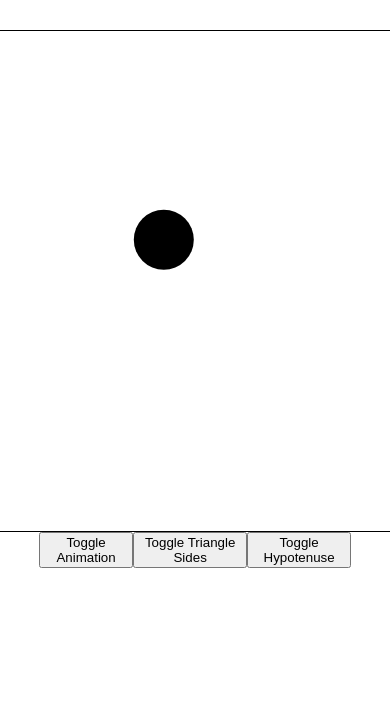
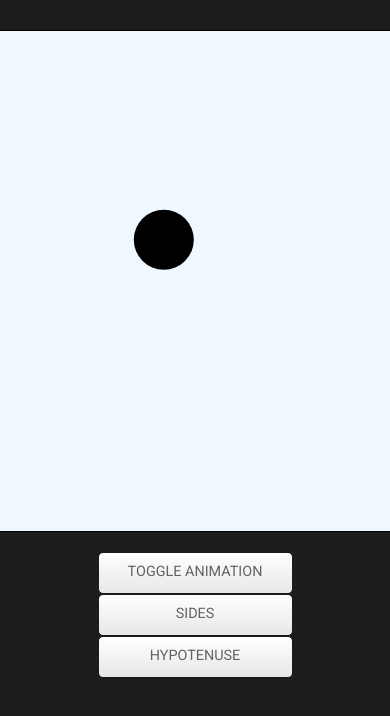
Before and after one commit to thebinaryfelix/spheres-tracking-canvas, a plain HTML site: page index.html in a window 390 px wide. Shown: the top 716 px of the page. Drawn offline with Linux system fonts and the light colour scheme.

Commit message:
Responsive Canvas | refactoring

```diff
--- a/index.html
+++ b/index.html
@@ -12,12 +12,15 @@
 </head>
 <body>
   <section id="board-holder">
-    <canvas id="board"></canvas>
+
+    <canvas id="board" width="1000px"></canvas>
+
     <div class="btn-holder">
-      <button id="toggle-animation">Toggle Animation</button>
-      <button id="toggle-sides">Toggle Triangle Sides</button>
-      <button id="toggle-hypotenuse">Toggle Hypotenuse</button>
+      <a id="toggle-animation">TOGGLE ANIMATION</a>
+      <a id="toggle-sides">SIDES</a>
+      <a id="toggle-hypotenuse">HYPOTENUSE</a>
     </div>
+
   </section>
 </body>
 </html>
--- a/js/canvas.js
+++ b/js/canvas.js
@@ -3,12 +3,12 @@ class Board {
   constructor(canvas) {
     this.board = canvas;
     this.ctx = this.board.getContext('2d');
+    this.spheres = [];
+    this.running = true;
     this.board.width = 800;
     this.board.height = 500;
-    this.spheres = [];
-    this.running = true;
+    this.showHypotenuse = false;
     this.showTriangleSides = false;
-    this.showHypotenuse = false;
   }
 
   clearBoard() {
@@ -16,7 +16,8 @@ class Board {
   }
 
   createSphere(posX, posY, radius, speed) {
-    if (this.spheres.length < 2) { // max of 2 spheres in the board
+    if (this.spheres.length < 2) {
+      // max of 2 spheres in the board
       // eslint-disable-next-line no-undef
       this.spheres.push(new Sphere(this.board, posX, posY, radius, speed));
     }
@@ -24,29 +25,27 @@ class Board {
 
   draw() {
     this.triangleSides();
-    // draw Spheres
     if (this.spheres.length !== 0) {
       this.spheres.forEach(sphere => sphere.draw());
     }
   }
 
   move() {
-    // move Spheres
     if (this.spheres.length !== 0) {
       this.spheres.forEach(sphere => sphere.move());
     }
   }
 
   // This is the main collision function
-  // Checking the distance between sphere centers is a way to verify collisions
+  // Checking the distance between sphere centers is a way for verifying collisions
   distanceBtwCenters() {
     // Length of the first side is given by |X1 - X2|
-    const L1 = Math.abs(this.spheres[0].x - this.spheres[1].x);
+    const sideOne = Math.abs(this.spheres[0].x - this.spheres[1].x);
     // Length of the second side is given by |Y1 - Y2|
-    const L2 = Math.abs(this.spheres[0].y - this.spheres[1].y);
-    // By the Pythagorean theorem, the hypothenuse^2 = L1ˆ2 + L2^2
-    const HIP = Math.sqrt((L1 ** 2) + (L2 ** 2));
-    return [HIP, L1, L2];
+    const sideTwo = Math.abs(this.spheres[0].y - this.spheres[1].y);
+    // By the Pythagorean theorem, the hypothenuse^2 = sideOneˆ2 + sideTwo^2
+    const Hip = Math.sqrt(sideOne ** 2 + sideTwo ** 2);
+    return [Hip, sideOne, sideTwo];
   }
 
   triangleSides() {
@@ -73,7 +72,6 @@ class Board {
   checkSphereCollision() {
     if (this.distanceBtwCenters()[0] <= this.spheres[0].radius + this.spheres[1].radius) {
       // We have a collision!
-      console.log('Collision!');
     }
   }
 
--- a/js/index.js
+++ b/js/index.js
@@ -1,18 +1,15 @@
 window.onload = () => {
-  const drawHypotenuse = document.getElementById('toggle-hypotenuse');
-  const drawSides = document.getElementById('toggle-sides');
-  const toggleBtn = document.getElementById('toggle-animation');
   const canvas = document.getElementById('board');
   // eslint-disable-next-line no-undef
   const playground = new Board(canvas);
 
-  // createSphere(positionX, positionY, radius)
+  // (positionX, positionY, radius)
   playground.createSphere(190, 10, 30);
   playground.createSphere(280, 80, 10);
 
   playground.startEngine();
 
-  toggleBtn.addEventListener('click', () => {
+  document.getElementById('toggle-animation').addEventListener('click', () => {
     if (!playground.running) {
       playground.running = true;
       playground.startEngine();
@@ -21,23 +18,21 @@ window.onload = () => {
     }
   });
 
-  drawHypotenuse.addEventListener('click', () => {
-    if (playground.showHypotenuse) {
-      playground.showHypotenuse = false;
-      playground.drawCurrentState();
-    } else {
-      playground.showHypotenuse = true;
-      playground.drawCurrentState();
-    }
+  document.getElementById('toggle-hypotenuse').addEventListener('click', () => {
+    playground.showHypotenuse = !playground.showHypotenuse;
+    playground.drawCurrentState();
   });
 
-  drawSides.addEventListener('click', () => {
-    if (playground.showTriangleSides) {
-      playground.showTriangleSides = false;
-      playground.drawCurrentState();
-    } else {
-      playground.showTriangleSides = true;
-      playground.drawCurrentState();
-    }
+  document.getElementById('toggle-sides').addEventListener('click', () => {
+    playground.showTriangleSides = !playground.showTriangleSides;
+    playground.drawCurrentState();
   });
+
+  window.addEventListener(
+    'resize',
+    function() {
+      document.getElementById('board').setAttribute('width', window.innerWidth - 100);
+    },
+    false
+  );
 };
--- a/style.css
+++ b/style.css
@@ -1,21 +1,70 @@
+@import url('https://fonts.googleapis.com/css?family=Roboto:400,500');
+
 body{
   margin: 0;
   padding: 0;
-}
-
-#board-holder{
-  width: 80%;
-  margin: auto;
-  margin-top: 30px;
-  display: flex;
-  flex-direction: column;
-  align-items: center;
+  background-color: #1d1d1d;
+  font-family: 'Roboto', sans-serif;
+  font-size: 16px;
 }
 
 canvas{
   border: 1px solid #000000;
+  border-radius: 10px;
+  background-color: aliceblue;
+}
+
+#board-holder{
+  display: flex;
+  flex-direction: column;
+  align-items: center;
+  margin-top: 30px;
 }
 
 .btn-holder{
+  width: 50%;
+  margin: 0 auto;
   display: flex;
+  margin-top: 20px;
+  justify-content: space-evenly;
 }
+
+.btn-holder > a {
+  height: 25px;
+  text-align: center;
+  padding: 10px 15px 5px 15px;
+  font-size: 0.9em;
+  color: rgb(99, 99, 99);
+  border-radius: 5px;
+  border: 1px solid rgb(27, 27, 27);
+  background: rgb(231,231,231);
+  background: linear-gradient(0deg, rgba(231,231,231,1) 0%, rgba(255,255,255,1) 100%);
+  user-select: none;
+}
+
+.btn-holder > a:focus {
+  outline: none;
+}
+
+.btn-holder > a:hover {
+  cursor: pointer;
+}
+
+.btn-holder > a:active {
+  border: 1px solid rgb(109, 109, 109);
+  background: rgb(172,172,172);
+  background: linear-gradient(0deg, rgba(172,172,172,1) 0%, rgba(232,232,232,1) 100%);
+}
+
+@media(max-width: 1024px) {
+  .btn-holder{
+    width: 100%;
+  }
+}
+
+@media(max-width: 768px) {
+  .btn-holder{
+    width: 50%;
+    flex-direction: column;
+  }
+}
```
